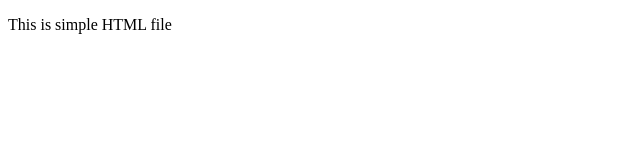
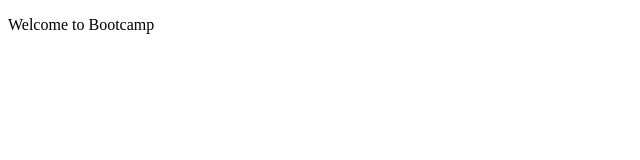
Before and after one commit to talha-programmer/website_bootcamp_piaic, a plain HTML site: page index.html in a window 1280 px wide. Shown: the full height of the page, 0-640 px from the left. Drawn offline with Linux system fonts and the light colour scheme.

Commit message:
Updated index.html file

```diff
--- a/index.html
+++ b/index.html
@@ -4,6 +4,6 @@
     <title>Simple HTML File</title>
 </head>
 <body>
-    <p>This is simple HTML file</p>
+    <p>Welcome to Bootcamp</p>
 </body>
 </html>
```
